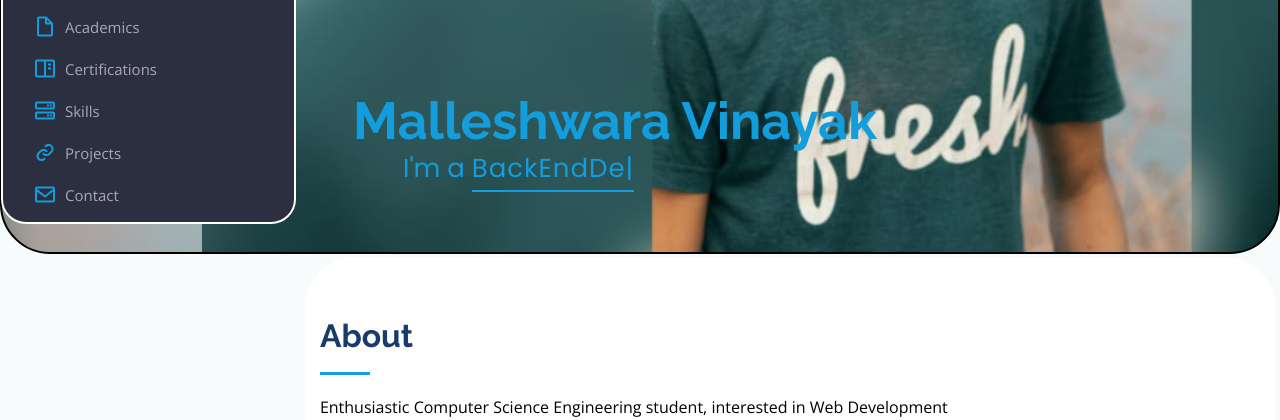
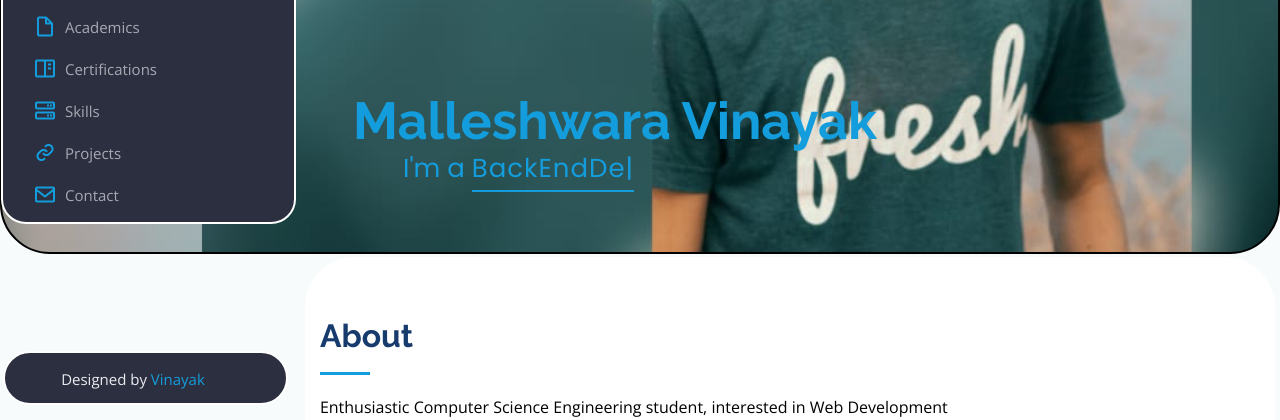
Before and after one commit to malleshwaravinayak/portfolio.github.io, a plain HTML site: page index.html in a window 1280 px wide. Shown: the part 380-800 px from the top of the page. Drawn offline with nearby package versions, Linux system fonts and the light colour scheme.

Commit message:
Update index.html

```diff
--- a/index.html
+++ b/index.html
@@ -645,13 +645,13 @@
 
   <!-- ======= Footer ======= -->
 
-  <!--footer id="footer">
+  <footer id="footer">
     <div class="container">
       <div class="credits">
        Designed by <a href="#">Vinayak</a>
       </div>
     </div>
-  </footer>--><!-- End  Footer -->
+  </footer><!-- End  Footer -->
 
   <a href="#" class="back-to-top"><i class="icofont-simple-up"></i></a>
 
```
